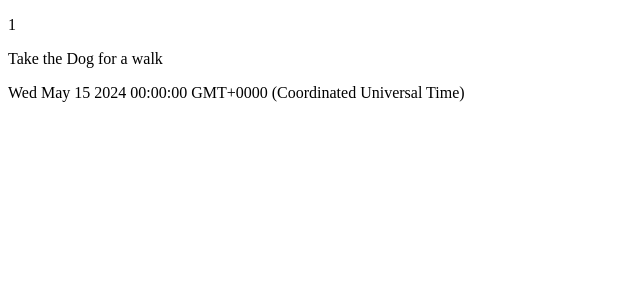
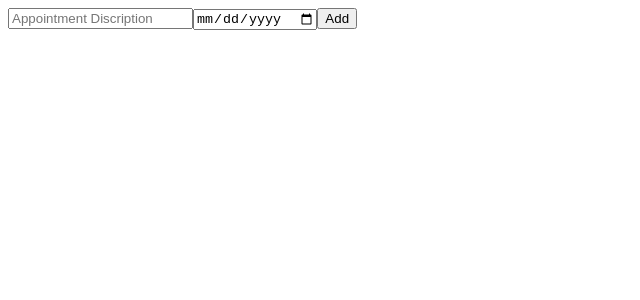
Before and after one commit to Sr1jan27/appointment-app, an Angular app: page / in a window 1280 px wide. Shown: the top 300 px of the page, without its empty margins (0-640 px from the left). Built offline with nearby package versions, Linux system fonts and the light colour scheme.

Commit message:
Add and delete functionality for our basic appoint list with visual representation

```diff
--- a/src/app/app.module.ts
+++ b/src/app/app.module.ts
@@ -1,6 +1,6 @@
 import { NgModule } from '@angular/core';
 import { BrowserModule } from '@angular/platform-browser';
-
+import { FormsModule } from '@angular/forms';
 import { AppComponent } from './app.component';
 import { AppointmentListComponent } from './appointment-list/appointment-list.component';
 
@@ -10,7 +10,8 @@
     AppointmentListComponent
   ],
   imports: [
-    BrowserModule
+    BrowserModule,
+    FormsModule
   ],
   providers: [],
   bootstrap: [AppComponent]
--- a/src/app/appointment-list/appointment-list.component.html
+++ b/src/app/appointment-list/appointment-list.component.html
@@ -1,3 +1,16 @@
-<p>{{appointment.id}}</p>
+<!-- <p>{{appointment.id}}</p>
 <p>{{appointment.title}}</p>
-<p>{{appointment.date}}</p>
+<p>{{appointment.date}}</p> -->
+
+<div>
+    <input [(ngModel)]  = "newAppointmentTitle" placeholder="Appointment Discription">
+    <input [(ngModel)] = "newAppointmentDate" type="date" placeholder="Appointment Date">
+    <button (click)="addApointment()">Add</button>
+</div>
+
+<ul>
+    <li *ngFor="let appointment of appointments, index as i">
+     {{appointment.title}} {{appointment.date | date : "dd-MM-yyyy"}}
+    <button (click)="remove(i)">Delete</button>
+    </li>
+</ul>
--- a/src/app/appointment-list/appointment-list.component.ts
+++ b/src/app/appointment-list/appointment-list.component.ts
@@ -13,5 +13,26 @@
     title: "Take the Dog for a walk",
     date: new Date('2024-05-15')
   };
+  newAppointmentTitle: string = "";
+  newAppointmentDate: Date = new Date();
+  appointments: Appointment[] = [];
+
+  addApointment(){
+
+    if(this.newAppointmentTitle.trim().length && this.newAppointmentDate){
+      let newAppointment: Appointment = {
+        id: Date.now(),
+        title: this.newAppointmentTitle,
+        date: this.newAppointmentDate
+      };
+      this.appointments.push(newAppointment);
+      this.newAppointmentTitle = "";
+      this.newAppointmentDate = new Date();
+    }
+  }
+
+  remove(index: number){
+    this.appointments.splice(index,1);
+  }
 
 }
```
